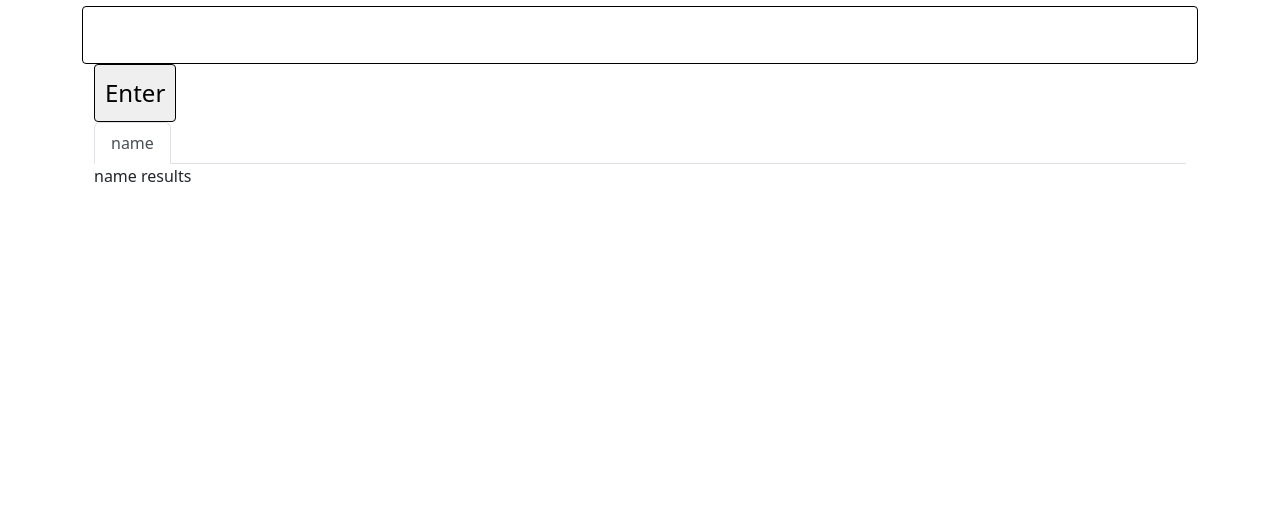
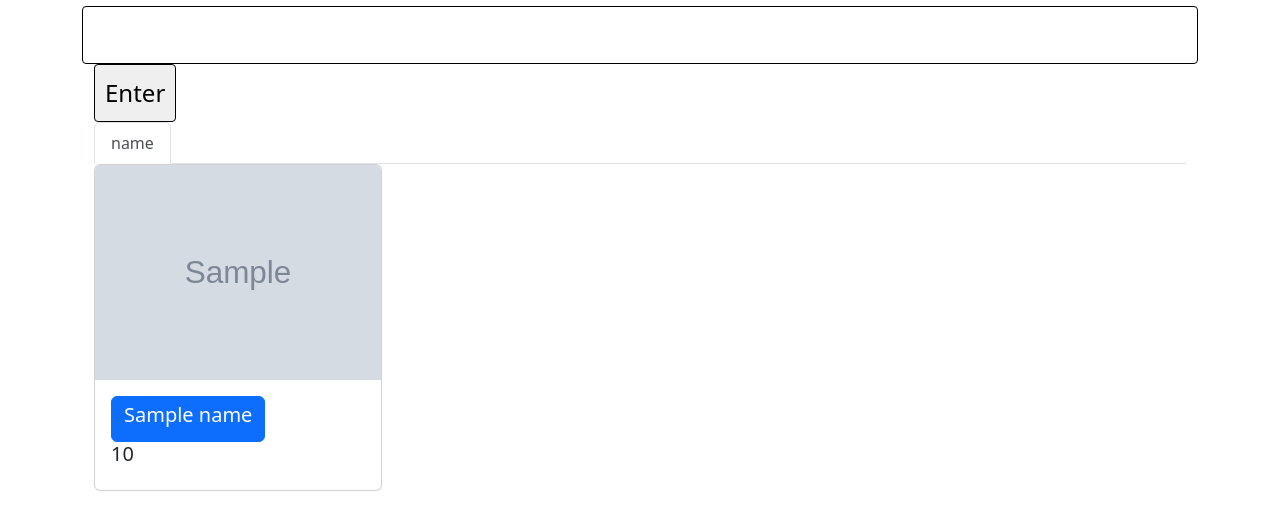
Before and after one commit to jpkim921/shopping, a Flask app: template templates/results.html in a window 1280 px wide. Shown: the part 96-626 px from the top of the page. Run offline with Flask 2, Linux system fonts and the light colour scheme; the template is opened without the code that fills it: most values are stand-ins (such as "Sample title", 1, 10 or a date in 2020); grey boxes marked "Sample" are stand-in pictures.

Commit message:
product cards loads into it's store tab

```diff
--- a/main.py
+++ b/main.py
@@ -16,8 +16,10 @@ def index():
 
         # NOTE: need to add in 0 search/wrong search condition
 
-        target_results = target.mock_search(search_keyword)
-        wf_results = wf.mock_search(search_keyword)
+        target_results = target.get_search(search_keyword)
+        wf_results = wf.get_search(search_keyword)
+        # target_results = target.mock_search(search_keyword)
+        # wf_results = wf.mock_search(search_keyword)
 
         context = {
             "target": target_results,
--- a/templates/results.html
+++ b/templates/results.html
@@ -26,7 +26,17 @@
     <!-- Tab panes -->
     <div class="tab-content">
       {% for store in context.keys() %}
-        <div class="tab-pane {{ 'active' if loop.index0==0 else ''}}" id="{{store}}" role="tabpanel" aria-labelledby="{{store}}-tab" tabindex="0">{{store}} results</div>
+        <div class="tab-pane {{ 'active' if loop.index0==0 else ''}}" id="{{store}}" role="tabpanel" aria-labelledby="{{store}}-tab" tabindex="0">
+          {% for product in context[store] %}
+          <div class="card" style="width: 18rem;">
+            <img src="{{product['image']}}" class="card-img-top" alt="...">
+            <div class="card-body">
+              <a href="{{product['buy_url']}}" class="btn btn-primary"><h5 class="card-title">{{product['title']}}</h5></a>
+              <h5 class="card-price">{{product['price']}}</h5>
+            </div>
+          </div>
+          {% endfor %}
+        </div>
       {% endfor %}
     </div>
 
```
Also changed, not shown: wholefoods.py (+5 -4 lines).
